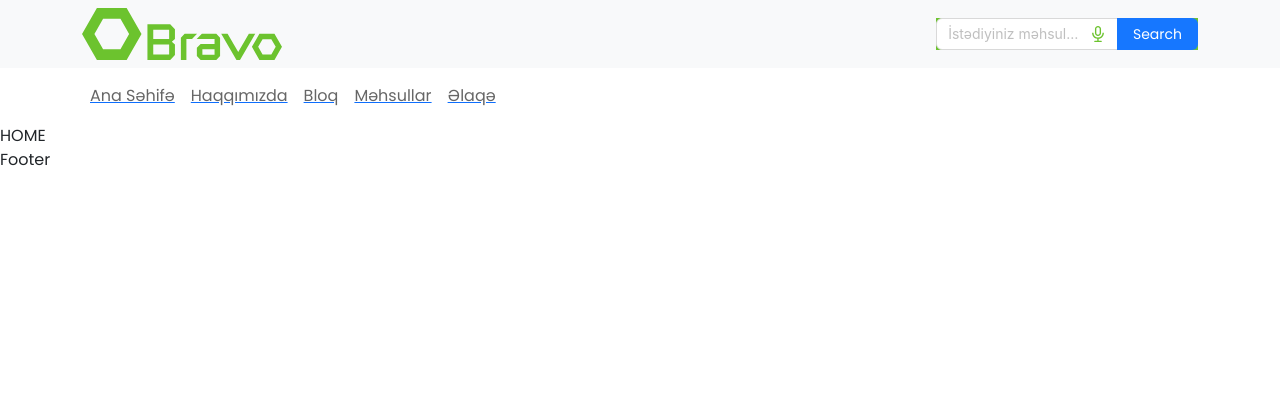
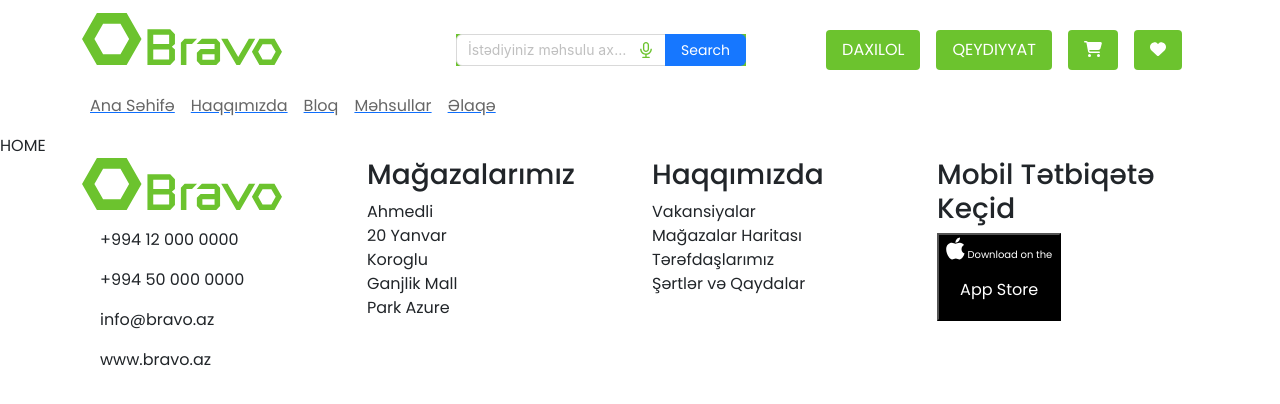
Before and after one commit to murad-narimanli/ecommerce-client-sil, a React (Create React App) app: page / in a window 1280 px wide. Shown: the top 404 px of the page. Built offline with nearby package versions, Linux system fonts and the light colour scheme.

Commit message:
09-04-2023 17:12 Header and Footer

```diff
--- a/package.json
+++ b/package.json
@@ -4,6 +4,10 @@
   "private": true,
   "dependencies": {
     "@ant-design/icons": "^5.0.1",
+    "@fortawesome/fontawesome-free": "^6.4.0",
+    "@fortawesome/free-brands-svg-icons": "^6.4.0",
+    "@fortawesome/free-solid-svg-icons": "^6.4.0",
+    "@fortawesome/react-fontawesome": "^0.2.0",
     "@testing-library/jest-dom": "^5.16.5",
     "@testing-library/react": "^13.4.0",
     "@testing-library/user-event": "^13.5.0",
--- a/src/assets/scss/Header.scss
+++ b/src/assets/scss/Header.scss
@@ -21,9 +21,58 @@ a.nav-link{
         color: #2fdb00 !important;
     }
 }
+.ant-space{
+  .ant-space-item{
+    margin-right: 5rem;
+    margin-top: 26px;
+
+  }
+
+}
+
+.login-buttons {
+  display: flex;
+  align-items: center;
+}
+
+.login-button {
+  margin-right: 1rem;
+  padding: 0.5rem 1rem;
+  background-color: #6cc32e;
+  color: white;
+  border-radius: 4px;
+  cursor: pointer;
+  transition: all 0.3s ease;
+  margin-top: 22px;
+}
 
 
+.login-button:hover {
+  background-color: #3f6c16;
+}
 
+.search-input:hover {
+  border-color: rgb(108, 195, 46);
+}
+.ant-btn-primary{
+  background-color: #6ba537 !important;
+}
+.ant-btn-primary:not(:disabled):hover {
+  background-color: #6ba537 !important;
+}
+
+.ant-input-group{
+  width: 290px;
+}
+//footer
+.application{
+  color: white;
+  background-color: black;
+  padding: 1px 7px;
+}
+.download{
+  font-size: 10px;
+}
 
 @media (max-width: 767.98px) {
   .navbar-expand-sm .navbar-nav .nav-link {
--- a/src/components/elements/Searchbar.js
+++ b/src/components/elements/Searchbar.js
@@ -1,5 +1,6 @@
 import { AudioOutlined } from '@ant-design/icons';
 import { Input, Space } from 'antd';
+import '../../assets/scss/Header.scss'
 const { Search } = Input;
 const suffix = (
   <AudioOutlined
@@ -15,7 +16,7 @@ const Searchnav = () => (
 <Search
       placeholder="İstədiyiniz məhsulu axtarın"
       enterButton="Search"
-      size="900px"
+      size="100px"
       suffix={suffix}
       onSearch={onSearch}
       style={{ backgroundColor: 'rgb(108, 195, 46)', borderColor: 'rgb(108, 195, 46)' }}
--- a/src/components/layout/Footer.js
+++ b/src/components/layout/Footer.js
@@ -1,9 +1,99 @@
-const Footer = () => {
-    return (
-        <div>
-            Footer
-        </div>
-    )
+// import React from "react";
+
+// function Footer() {
+//   return (
+//     <div className="footer-container">
+//       <div className="footer-info">
+//         <h2>Bravo</h2>
+//         <p>+994 12 000 0000</p>
+//         <p>+994 50 000 0000</p>
+//         <p>info@bravo.az</p>
+//         <p>www.bravo.az</p>
+//       </div>
+//       <div className="footer-links">
+//         <h3>Mağazalarımız</h3>
+//         <ul>
+//           <li>Ahmedli</li>
+//           <li>20 Yanvar</li>
+//           <li>Koroglu</li>
+//           <li>Ganjlik Mall</li>
+//           <li>Park Azure</li>
+//         </ul>
+//       </div>
+//       <div className="footer-links">
+//         <h3>Haqqımızda</h3>
+//         <ul>
+//           <li>Vakansiyalar</li>
+//           <li>Mağazalar Haritası</li>
+//           <li>Tərəfdaşlarımız</li>
+//           <li>Şərtlər və Qaydalar</li>
+//         </ul>
+//       </div>
+//       <div className="footer-links">
+//         <h3>Mobil Tətbiqətə Keçid</h3>
+//         <button>Applicationa Keçid</button>
+//       </div>
+//     </div>
+//   );
+// }
+
+// export default Footer;
+
+import React from "react";
+import Image from "../../assets/image/image";
+import { FontAwesomeIcon } from "@fortawesome/react-fontawesome";
+import { faApple } from "@fortawesome/free-brands-svg-icons";
+
+function Footer() {
+return (
+<div className="container">
+<div className="row">
+<div className="col-md-3">
+<div className="footer-info">
+<img className="bravologo" src={Image.Bravologo} alt="" style={{ width: "200px" }} />
+<div className="bravotext"style={{ margin: '18px' }}>
+<p>+994 12 000 0000</p>
+<p>+994 50 000 0000</p>
+<p>info@bravo.az</p>
+<p>www.bravo.az</p>
+</div>
+</div>
+</div>
+<div className="col-md-3">
+<div className="footer-links">
+<h3>Mağazalarımız</h3>
+<ul style={{ listStyle: 'none', paddingLeft: '0' }}>
+<li>Ahmedli</li>
+<li>20 Yanvar</li>
+<li>Koroglu</li>
+<li>Ganjlik Mall</li>
+<li>Park Azure</li>
+</ul>
+</div>
+</div>
+<div className="col-md-3">
+<div className="footer-links">
+<h3>Haqqımızda</h3>
+<ul style={{ listStyle: 'none', paddingLeft: '0' }}>
+<li>Vakansiyalar</li>
+<li>Mağazalar Haritası</li>
+<li>Tərəfdaşlarımız</li>
+<li>Şərtlər və Qaydalar</li>
+</ul>
+</div>
+</div>
+<div className="col-md-3">
+<div className="footer-links">
+<h3>Mobil Tətbiqətə Keçid</h3>
+<button className="application" onClick={() => window.open("https://apps.apple.com/us/app/bravo-supermarkets/id1427953617")}>
+
+   <p className="download"> <FontAwesomeIcon icon={faApple} style={{ fontSize: '25px' }} /> Download on the</p><p> App Store</p>
+</button>
+</div>
+</div>
+</div>
+</div>
+);
 }
 
-export default Footer
+export default Footer;
--- a/src/components/layout/Header.js
+++ b/src/components/layout/Header.js
@@ -1,33 +1,99 @@
+// import React from "react";
+// import "../../assets/scss/Header.scss"
+// import Menu from "../elements/Menu";
+// import Blog from "../pages/Blog";
+// import Image from "../../assets/image/image";
+// import Searchnav from "../elements/Searchbar";
+// import { FontAwesomeIcon } from '@fortawesome/react-fontawesome';
+// import { faShoppingCart, faHeart } from '@fortawesome/free-solid-svg-icons';
+
+
+
+// const Header = () => {
+//   return(
+//     <div>
+//     <nav className="navbar navbar-expand-lg navbar-light ">
+//         <div className="container">
+//        <div style={{ width: "100%" }}>
+//        <img className="bravologo" src={Image.Bravologo} alt="" style={{ width: "200px" }} />
+//        </div>
+//           <div className="collapse navbar-collapse" id="navbarSupportedContent">
+//             <ul className="navbar-nav me-auto mb-2 mb-lg-0">
+//             <li className="nav-item">
+//       <Searchnav />
+//               </li>
+//               <li className="nav-item">
+//   <div className="login-buttons">
+//     <div className="login-button enter">DAXILOL</div>
+//     <div className="login-button">QEYDIYYAT</div>
+//   </div>
+// </li>
+// <div className="login-button">
+//     <FontAwesomeIcon icon={faShoppingCart} />
+//   </div>
+//   <div className="login-button">
+//     <FontAwesomeIcon icon={faHeart} />
+//   </div>
+
+
+//             </ul>
+//           </div>
+//         </div>
+//       </nav>
+// <Menu/>
+//     <Blog/>
+//   </div>
+//   )
+// };
+
+// export default Header;
+
 import React from "react";
 import "../../assets/scss/Header.scss"
 import Menu from "../elements/Menu";
 import Blog from "../pages/Blog";
 import Image from "../../assets/image/image";
 import Searchnav from "../elements/Searchbar";
-
+import { FontAwesomeIcon } from '@fortawesome/react-fontawesome';
+import { faShoppingCart, faHeart } from '@fortawesome/free-solid-svg-icons';
 
 const Header = () => {
   return(
     <div>
-    <nav className="navbar navbar-expand-lg navbar-light bg-light">
+      <nav className="navbar navbar-expand-lg navbar-light ">
         <div className="container">
-       <div style={{ width: "100%" }}>
-       <img className="bravologo" src={Image.Bravologo} alt="" style={{ width: "200px" }} />
-       </div>
+          <div style={{ width: "100%" }}>
+            <img className="bravologo" src={Image.Bravologo} alt="" style={{ width: "200px" }} />
+          </div>
           <div className="collapse navbar-collapse" id="navbarSupportedContent">
             <ul className="navbar-nav me-auto mb-2 mb-lg-0">
               <li className="nav-item">
-      <Searchnav />
+                <Searchnav />
               </li>
-
+              <li className="nav-item">
+                <div className="login-buttons">
+                  <div className="login-button enter">DAXILOL</div>
+                  <div className="login-button">QEYDIYYAT</div>
+                </div>
+              </li>
+              <li className="nav-item">
+                <div className="login-button cart">
+                  <FontAwesomeIcon icon={faShoppingCart} />
+                </div>
+              </li>
+              <li className="nav-item">
+                <div className="login-button heart">
+                  <FontAwesomeIcon icon={faHeart} />
+                </div>
+              </li>
             </ul>
           </div>
         </div>
       </nav>
-<Menu/>
-    <Blog/>
-  </div>
-  )
+      <Menu />
+      <Blog />
+    </div>
+  );
 };
 
 export default Header;
```
Also changed, not shown: 1 other file (tests, documents, lock files or other folders).
